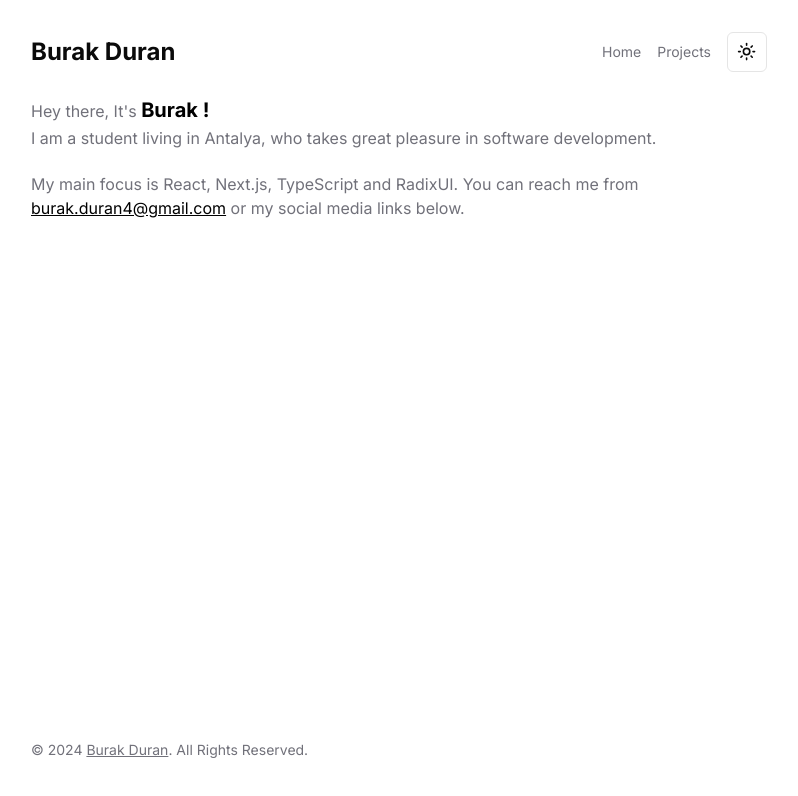
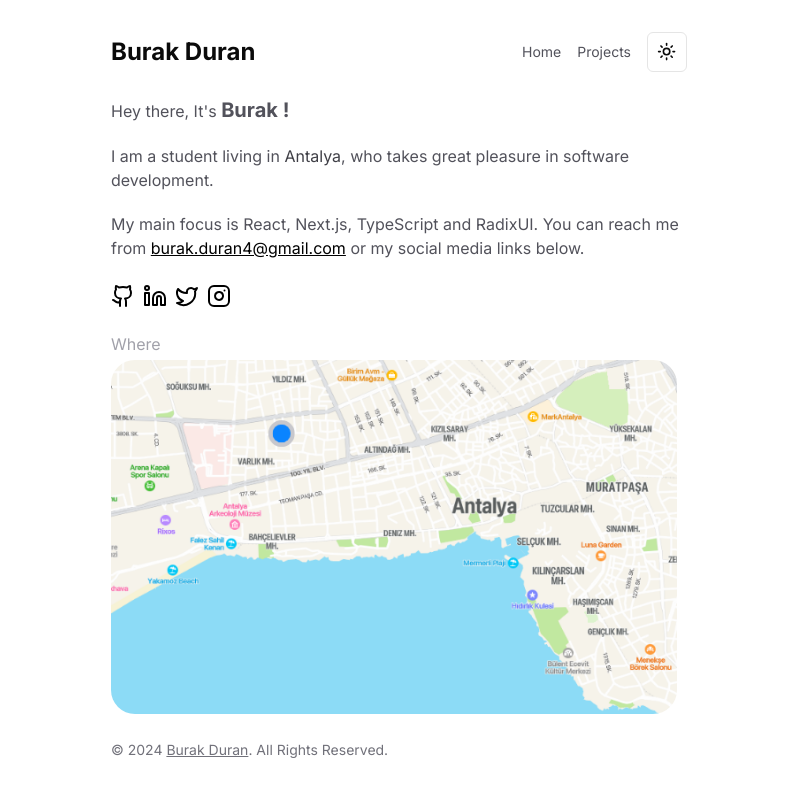
Before and after one commit to burakkduran/burakduran, a Next.js app: page / in a window 1280 px wide. Shown: the top 796 px of the page, without its empty margins (241-1039 px from the left). Built offline with nearby package versions, Linux system fonts and the light colour scheme.

Commit message:
Update home page add social media

```diff
--- a/app/layout.tsx
+++ b/app/layout.tsx
@@ -26,7 +26,7 @@ export default function RootLayout({
           enableSystem
           disableTransitionOnChange
         >
-          <div className="container flex min-h-screen flex-col py-4 md:w-[50rem] md:py-8">
+          <div className="container flex min-h-screen flex-col py-4 md:w-[40rem] md:py-8">
             <Navbar />
             {children}
             <Footer />
--- a/app/page.tsx
+++ b/app/page.tsx
@@ -1,15 +1,20 @@
+import Socials from "@/components/socials";
+import Image from "next/image";
+import Map from "@/public/map2.png";
+
 export default function Home() {
   return (
-    <main className="text-zinc-500 dark:text-zinc-300">
-      <p className="dark:text-zinc-400">
+    <main className="text-zinc-600 dark:text-zinc-300">
+      <p className="dark:text-zinc-400 mb-5">
         Hey there, It&apos;s{" "}
-        <span className="font-bold  text-xl text-black dark:text-white">
+        <span className="font-bold  text-xl text-zinc-600 dark:text-white">
           Burak !
         </span>
       </p>
-      <p className="leading-7">
-        I am a student living in Antalya, who takes great pleasure in software
-        development.
+      <p>
+        I am a student living in{" "}
+        <span className="text-zinc-700 dark:text-zinc-100">Antalya</span>, who
+        takes great pleasure in software development.
       </p>
       <p className="mt-5">
         My main focus is React, Next.js, TypeScript and RadixUI. You can reach
@@ -22,6 +27,15 @@ export default function Home() {
         </a>{" "}
         or my social media links below.
       </p>
+      <Socials />
+      <p className="text-zinc-400 dark:text-zinc-600 mt-6 mb-1">Where</p>
+      <Image
+        src={Map}
+        alt="Map"
+        width={"566"}
+        height={"371"}
+        style={{ borderRadius: "24px" }}
+      />
     </main>
   );
 }
--- a/components/layout/navbar.tsx
+++ b/components/layout/navbar.tsx
@@ -9,7 +9,7 @@ export default function Navbar() {
           <h1 className="text-2xl font-bold">Burak Duran</h1>
         </Link>
         <div className="flex gap-4">
-          <ul className="flex items-center space-x-4 text-sm text-zinc-500 dark:text-zinc-400">
+          <ul className="flex items-center space-x-4 text-sm text-zinc-600 dark:text-zinc-400">
             <li className="hover:underline">
               <Link href="/">Home</Link>
             </li>
--- /dev/null
+++ b/components/socials.tsx
@@ -0,0 +1,20 @@
+import { Github, Instagram, Linkedin, Twitter } from "lucide-react";
+import Image from "next/image";
+export default function Socials() {
+  return (
+    <div className="text-black dark:text-zinc-300 flex gap-2 mt-6">
+      <a href="">
+        <Github size={24} />
+      </a>
+      <a href="">
+        <Linkedin size={24} />
+      </a>
+      <a href="">
+        <Twitter size={24} />
+      </a>
+      <a href="">
+        <Instagram size={24} />
+      </a>
+    </div>
+  );
+}
```
Also changed, not shown: app/projects/page.tsx (+2 -6 lines), public/map.png (added), public/map2.png (added).
